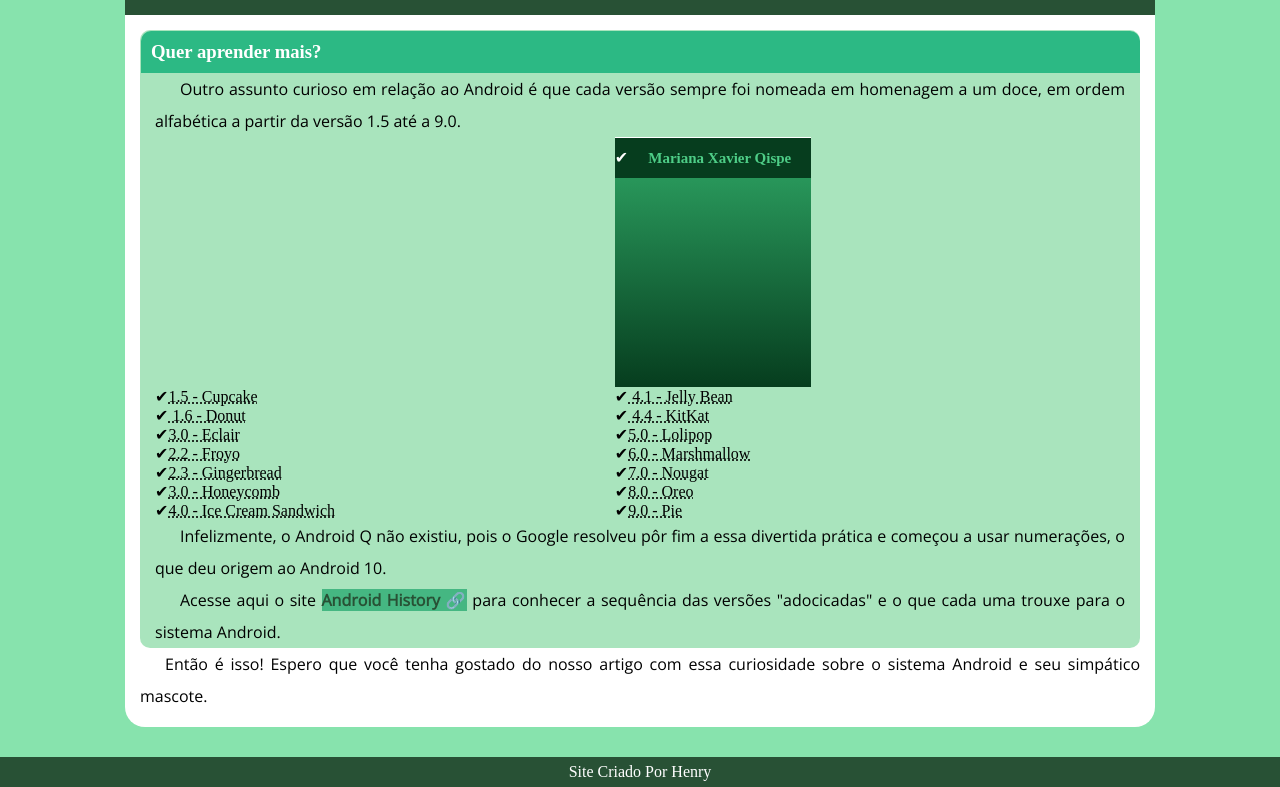
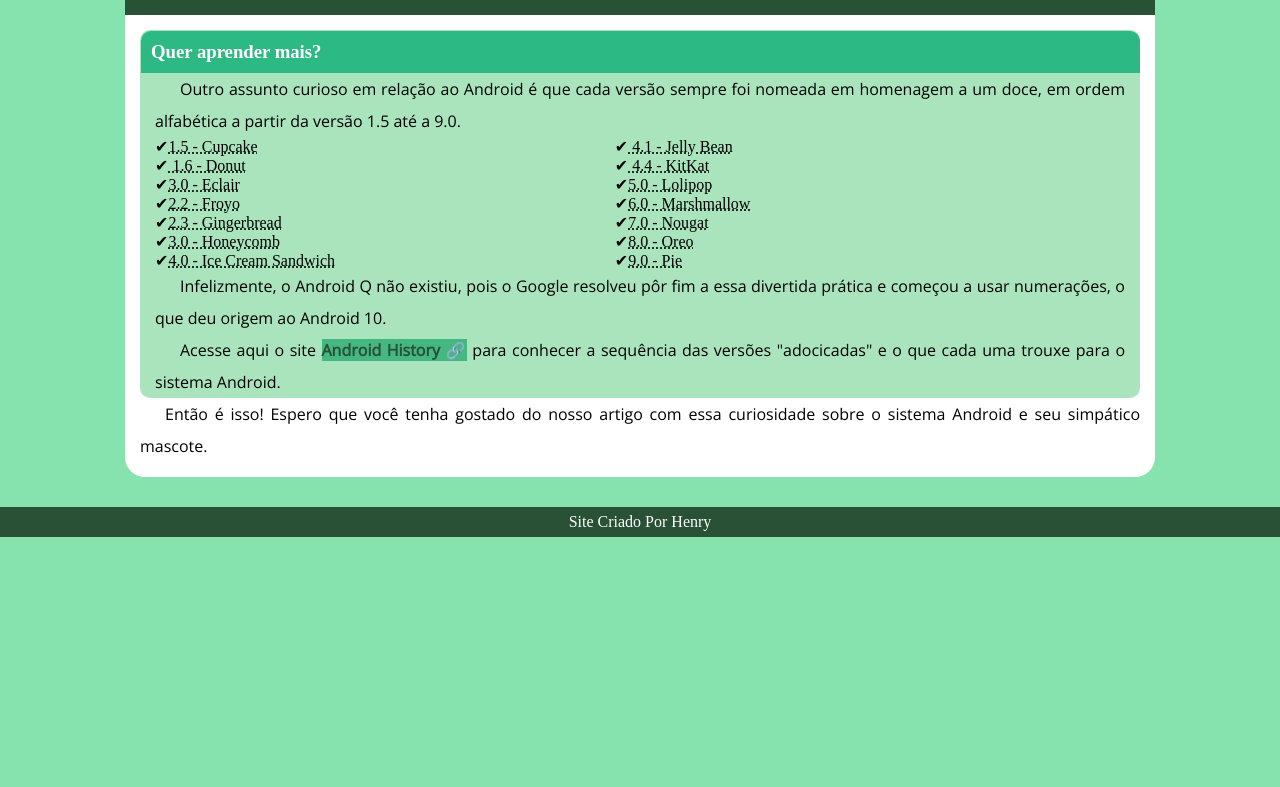
Before and after one commit to Henrytos/html-css, a plain HTML site: page MOD2/D10/index.html in a window 1280 px wide. Shown: the part 2091-2878 px from the top of the page. After the commit the page ends 2628 px from the top, so only its background shows below. Drawn offline with nearby package versions, Linux system fonts and the light colour scheme.

Commit message:
Update index.html

```diff
--- a/MOD2/D10/index.html
+++ b/MOD2/D10/index.html
@@ -64,14 +64,7 @@
 <li><abbr title="Sanduíche de Sorvete">4.0 - Ice Cream Sandwich</abbr></li>
 </ul>
 <ul class="lista2">
-    <header>
-        <nav>
-            <ul>
-                <li><a href="">Mariana Xavier Qispe</a></li>
 
-            </ul>
-        </nav>
-    </header>
     <li><abbr title="Jujuba"> 4.1 - Jelly Bean</abbr></li>
     <li><abbr title="Kit Kat"> 4.4 - KitKat</abbr></li>
     <li><abbr title="Pirulito">5.0 - Lolipop</abbr></li>
```
